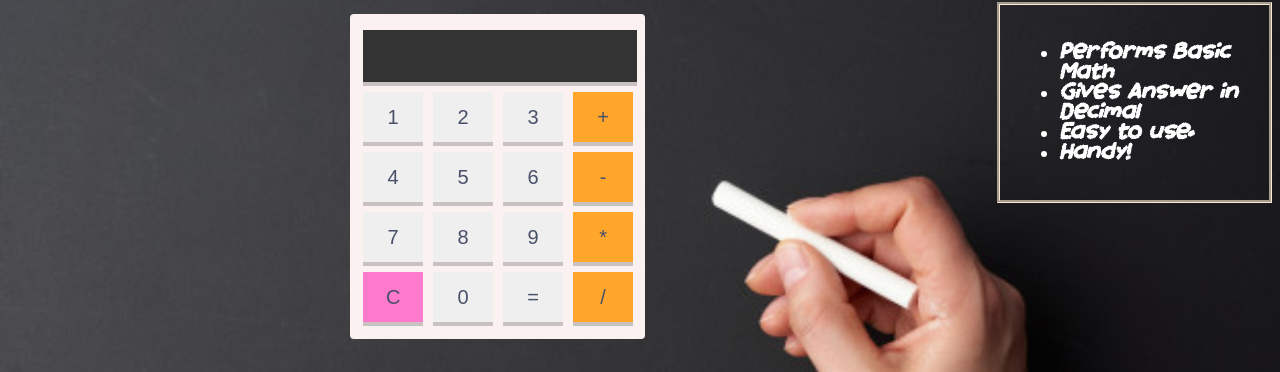
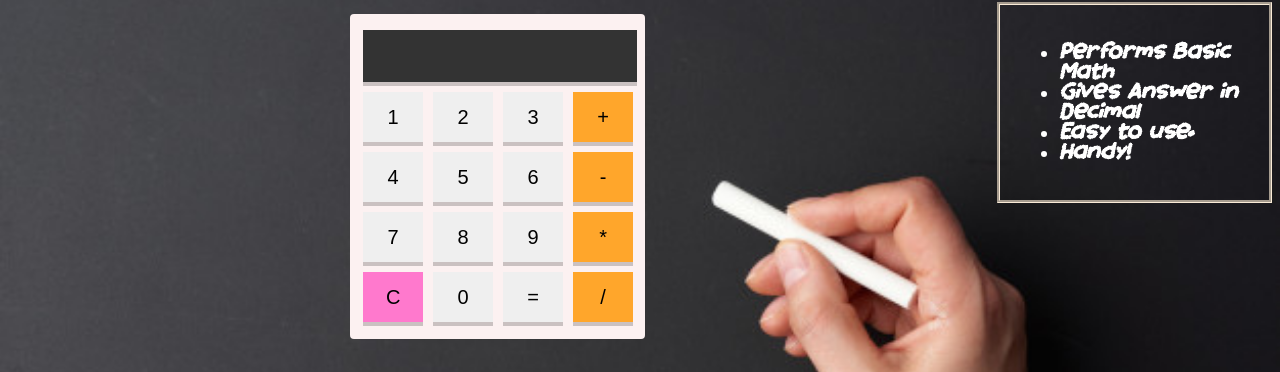
Before and after one commit to Visali-vishu/Calculator, a plain HTML site: page index.html in a window 1280 px wide. Shown: the part 118-490 px from the top of the page. Drawn offline with Linux system fonts and the light colour scheme.

Commit message:
updated colors

```diff
--- a/style.css
+++ b/style.css
@@ -1,4 +1,3 @@
-
 html {
     min-height: 100%;
 
@@ -38,7 +37,7 @@ input{
     left: 5px;
     top: 5px;
     border: 0;
-    color: #495069;
+    color: #000000;
     background-color: 4px;
     width: 60px;
     height: 50px;
@@ -86,7 +85,9 @@ h3{
     padding-right: 0em;
     width: 250px;
     float: right;
+
 }
+
 .operator{
     background-color: #ffa62b;
     position: relative;
```
